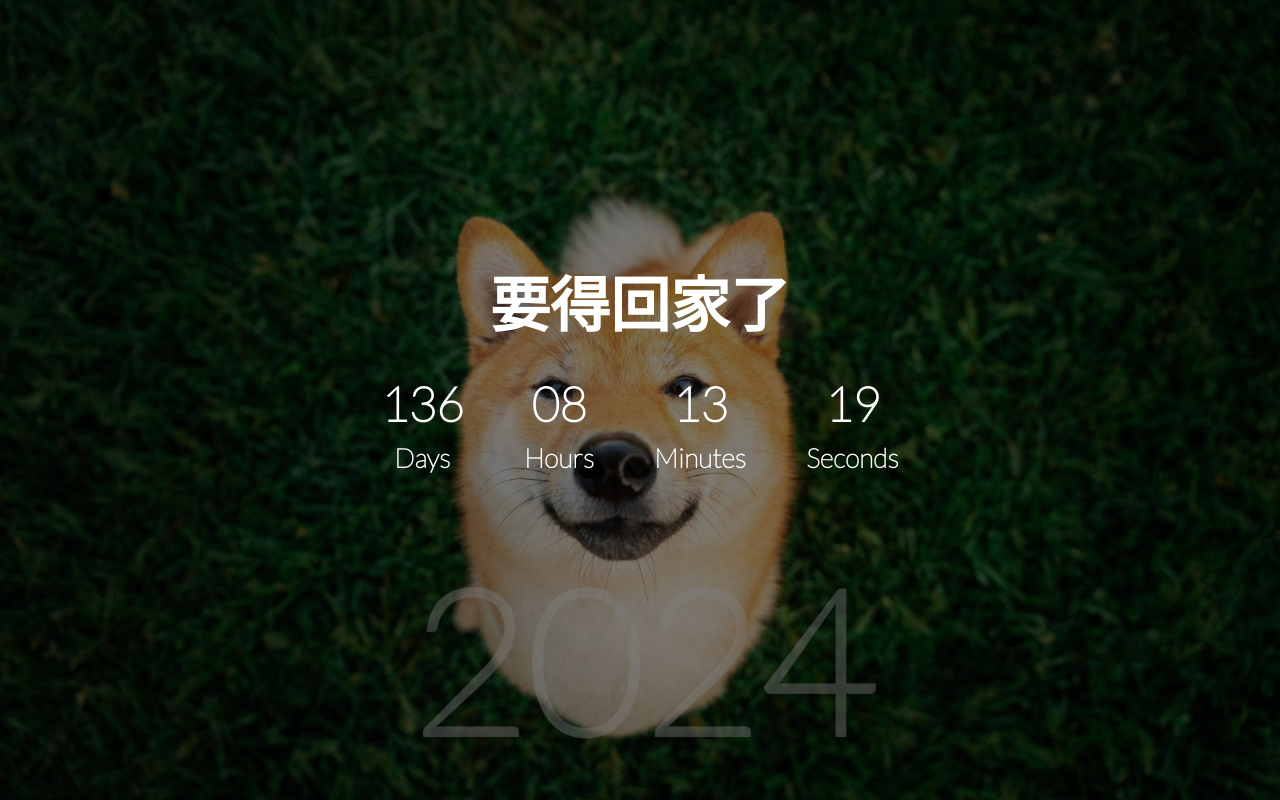
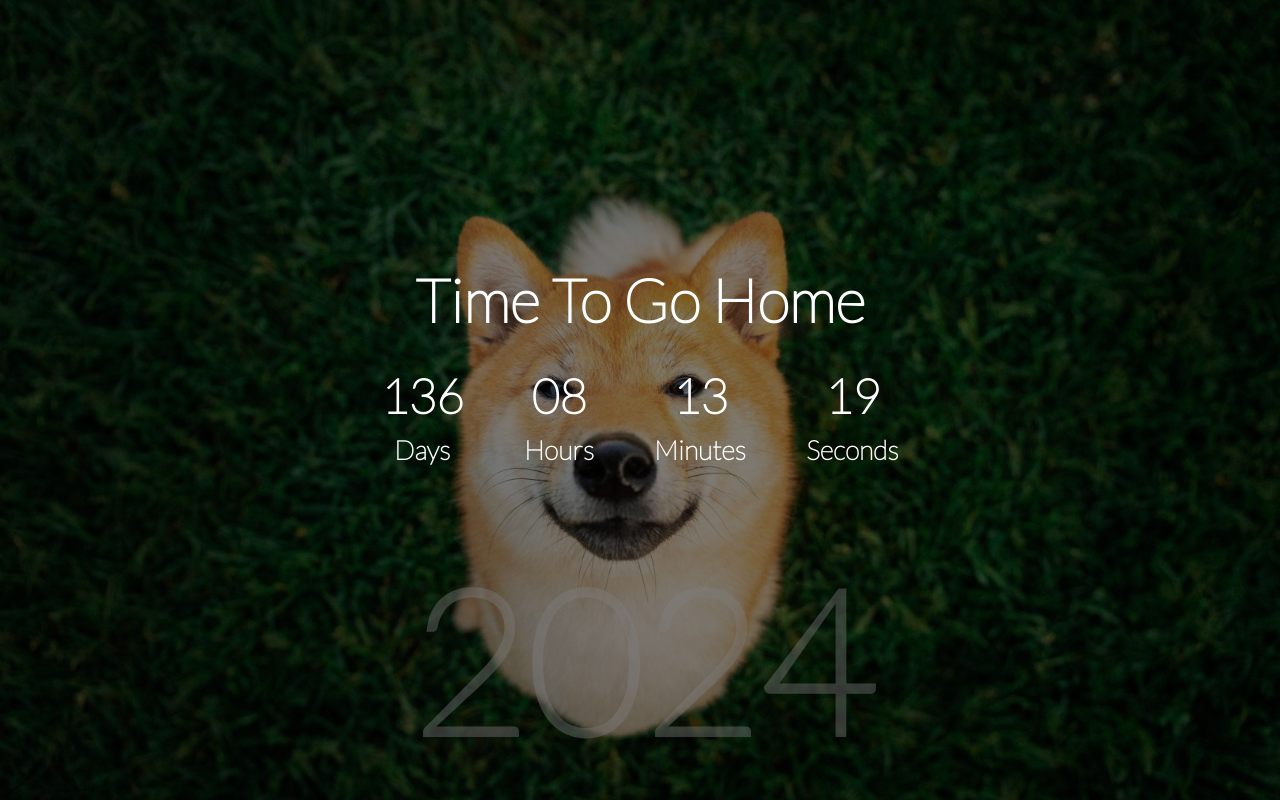
Before and after one commit to jeremyhein/NewYear_CountDown, a plain HTML site: page index.html in a window 1280 px wide. Drawn offline with Linux system fonts and the light colour scheme.

Commit message:
Update index.html

```diff
--- a/index.html
+++ b/index.html
@@ -9,7 +9,7 @@
 
 <body>
   <div id="year" class="year">2021</div>
-  <h1>要得回家了</h1>
+  <h1>Time To Go Home</h1>
 
   <div id="countdown" class="countdown">
     <div class="time">
```
